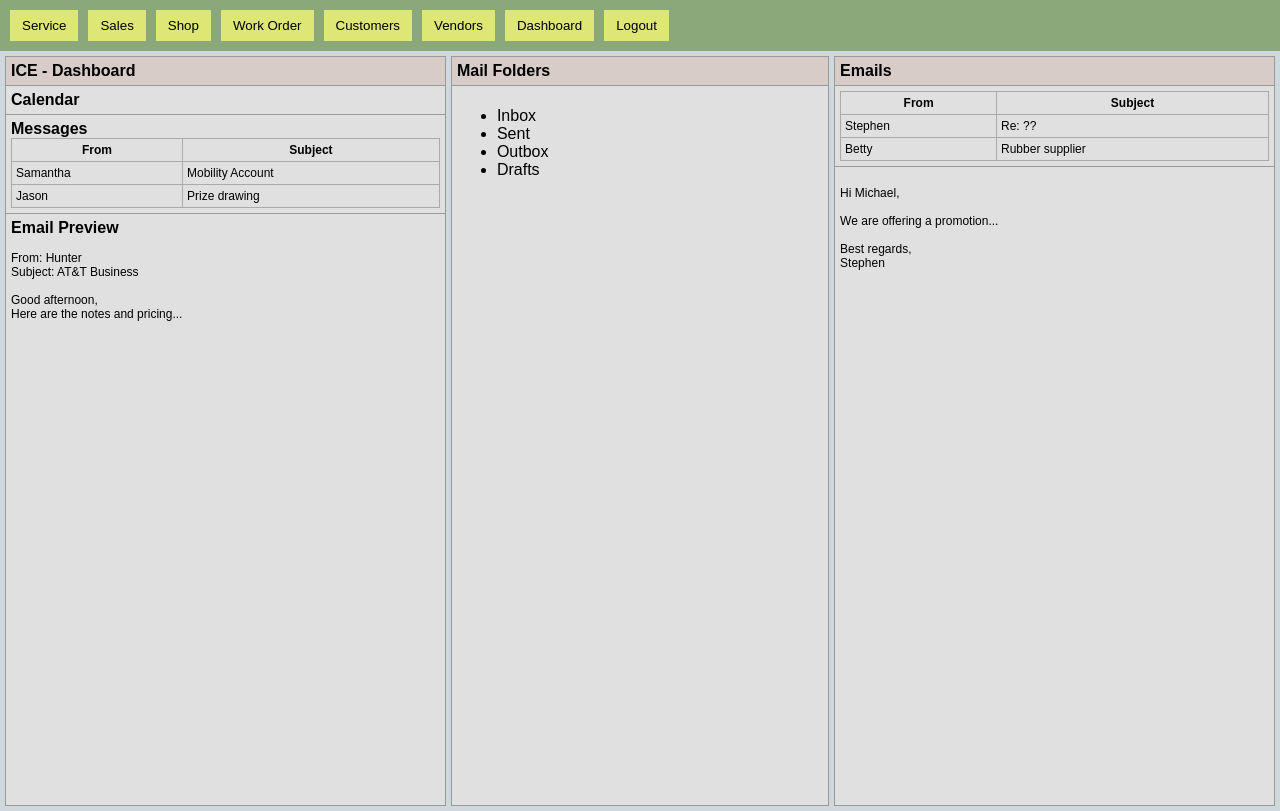
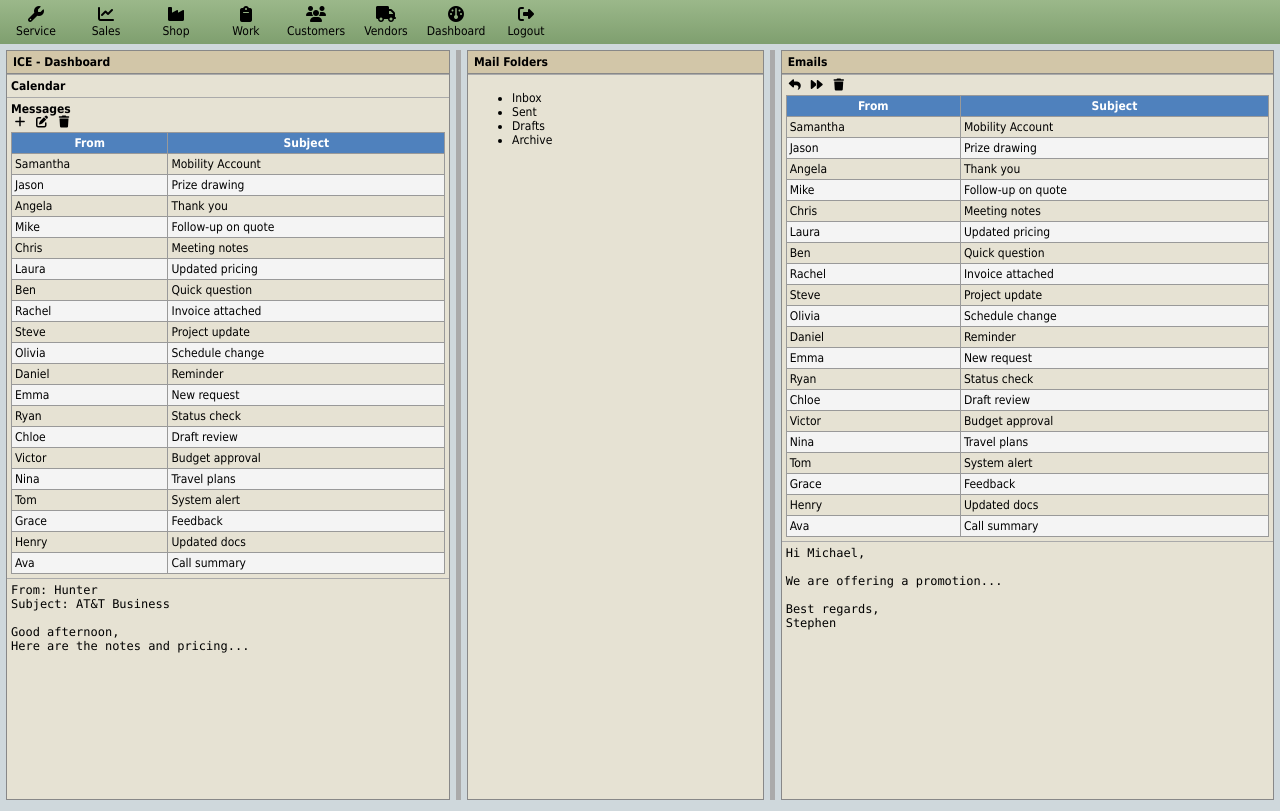
Before and after one commit to CameronBrooksWalker/NewICE, a plain HTML site: page index.html in a window 1280 px wide. Drawn offline with Linux system fonts and the light colour scheme.

Commit message:
Refactor index.html for improved layout and styles

```diff
--- a/index.html
+++ b/index.html
@@ -4,127 +4,133 @@
 <meta charset="UTF-8">
 <meta name="viewport" content="width=device-width, initial-scale=1.0">
 <title>ICE UI Replica</title>
+
+<!-- Open source icons via CDN (no local files, your server can relax) -->
+<link href="https://cdnjs.cloudflare.com/ajax/libs/font-awesome/6.5.0/css/all.min.css" rel="stylesheet">
+
 <style>
-body {
-  margin: 0;
-  font-family: Arial, sans-serif;
-  background: #cfd8dc;
+body { margin:0; font-family:Tahoma, Arial; background:#cfd8dc; font-size:12px; }
+
+.header {
+  background: linear-gradient(#9bb88a,#7f9f6f);
+  padding:6px; display:flex; gap:10px; align-items:center;
 }
 
-.header {
-  background: #8aa879;
-  padding: 10px;
-  display: flex;
-  gap: 10px;
+.toolbar-btn { text-align:center; width:60px; cursor:pointer; }
+.toolbar-btn i { display:block; font-size:16px; margin-bottom:2px; }
+
+.container { display:flex; height:calc(100vh - 50px); gap:6px; padding:6px; }
+.window { background:#e6e2d3; border:1px solid #888; display:flex; flex-direction:column; position:relative; }
+.titlebar { background:#d2c6a8; padding:4px 6px; font-weight:bold; border-bottom:1px solid #888; }
+.content { flex:1; display:flex; flex-direction:column; overflow:hidden; }
+.panel { border-top:1px solid #aaa; padding:4px; overflow:auto; }
+
+.left { width:36%; }
+.middle { width:24%; }
+.right { width:40%; }
+
+.resizer { width:5px; cursor:col-resize; background:#aaa; }
+
+.table { width:100%; border-collapse:collapse; }
+.table th { background:#4f81bd; color:#fff; cursor:pointer; }
+.table th, .table td { border:1px solid #999; padding:3px; }
+.table tr:nth-child(even){ background:#f4f4f4; }
+
+.email-preview { white-space:pre-wrap; font-family:Consolas, monospace; }
+
+.small-toolbar { display:flex; gap:4px; margin-bottom:4px; }
+.small-toolbar i { width:18px; text-align:center; cursor:pointer; }
+
+/* fake spinner */
+.spinner {
+  display:none;
+  position:absolute; inset:0;
+  background:rgba(255,255,255,0.6);
+  align-items:center; justify-content:center;
 }
+.spinner i { font-size:30px; animation:spin 1s linear infinite; }
+@keyframes spin { from{transform:rotate(0)} to{transform:rotate(360deg)} }
 
-.header button {
-  background: #dce775;
-  border: none;
-  padding: 8px 12px;
-  cursor: pointer;
+/* context menu */
+.context-menu {
+  position:absolute; display:none;
+  background:#fff; border:1px solid #888;
+  z-index:999; font-size:12px;
 }
+.context-menu div { padding:5px 10px; cursor:pointer; }
+.context-menu div:hover { background:#eee; }
 
-.container {
-  display: flex;
-  height: calc(100vh - 50px);
-  gap: 5px;
-  padding: 5px;
-}
-
-.window {
-  background: #e0e0e0;
-  border: 1px solid #999;
-  display: flex;
-  flex-direction: column;
-}
-
-.titlebar {
-  background: #d7ccc8;
-  padding: 5px;
-  font-weight: bold;
-  display: flex;
-  justify-content: space-between;
-}
-
-.content {
-  flex: 1;
-  display: flex;
-  flex-direction: column;
-  overflow: hidden;
-}
-
-.panel {
-  border-top: 1px solid #999;
-  padding: 5px;
-  overflow: auto;
-}
-
-.left { width: 35%; }
-.middle { width: 30%; }
-.right { width: 35%; }
-
-.table {
-  width: 100%;
-  border-collapse: collapse;
-  font-size: 12px;
-}
-
-.table th, .table td {
-  border: 1px solid #aaa;
-  padding: 4px;
-}
-
-.email-preview {
-  font-size: 12px;
-  white-space: pre-wrap;
-}
 </style>
 </head>
 <body>
 
 <div class="header">
-  <button>Service</button>
-  <button>Sales</button>
-  <button>Shop</button>
-  <button>Work Order</button>
-  <button>Customers</button>
-  <button>Vendors</button>
-  <button>Dashboard</button>
-  <button>Logout</button>
+  <div class="toolbar-btn"><i class="fa fa-wrench"></i>Service</div>
+  <div class="toolbar-btn"><i class="fa fa-chart-line"></i>Sales</div>
+  <div class="toolbar-btn"><i class="fa fa-industry"></i>Shop</div>
+  <div class="toolbar-btn"><i class="fa fa-clipboard"></i>Work</div>
+  <div class="toolbar-btn"><i class="fa fa-users"></i>Customers</div>
+  <div class="toolbar-btn"><i class="fa fa-truck"></i>Vendors</div>
+  <div class="toolbar-btn"><i class="fa fa-gauge"></i>Dashboard</div>
+  <div class="toolbar-btn"><i class="fa fa-sign-out-alt"></i>Logout</div>
 </div>
 
-<div class="container">
+<div class="container" id="container">
 
-  <!-- LEFT WINDOW -->
 <div class="window left">
+  <div class="spinner"><i class="fa fa-spinner"></i></div>
   <div class="titlebar">ICE - Dashboard</div>
   <div class="content">
+
+    <div class="panel"><b>Calendar</b></div>
+
     <div class="panel">
-        <strong>Calendar</strong>
+      <b>Messages</b>
+      <div class="small-toolbar">
+        <i class="fa fa-plus"></i>
+        <i class="fa fa-edit"></i>
+        <i class="fa fa-trash"></i>
       </div>
-      <div class="panel">
-        <strong>Messages</strong>
-        <table class="table">
-          <tr><th>From</th><th>Subject</th></tr>
+      <table class="table" id="msgTable">
+        <thead>
+          <tr><th onclick="sortTable(0,'msgTable')">From</th><th onclick="sortTable(1,'msgTable')">Subject</th></tr>
+        </thead>
+        <tbody>
 <tr><td>Samantha</td><td>Mobility Account</td></tr>
 <tr><td>Jason</td><td>Prize drawing</td></tr>
+<tr><td>Angela</td><td>Thank you</td></tr>
+<tr><td>Mike</td><td>Follow-up on quote</td></tr>
+<tr><td>Chris</td><td>Meeting notes</td></tr>
+<tr><td>Laura</td><td>Updated pricing</td></tr>
+<tr><td>Ben</td><td>Quick question</td></tr>
+<tr><td>Rachel</td><td>Invoice attached</td></tr>
+<tr><td>Steve</td><td>Project update</td></tr>
+<tr><td>Olivia</td><td>Schedule change</td></tr>
+<tr><td>Daniel</td><td>Reminder</td></tr>
+<tr><td>Emma</td><td>New request</td></tr>
+<tr><td>Ryan</td><td>Status check</td></tr>
+<tr><td>Chloe</td><td>Draft review</td></tr>
+<tr><td>Victor</td><td>Budget approval</td></tr>
+<tr><td>Nina</td><td>Travel plans</td></tr>
+<tr><td>Tom</td><td>System alert</td></tr>
+<tr><td>Grace</td><td>Feedback</td></tr>
+<tr><td>Henry</td><td>Updated docs</td></tr>
+<tr><td>Ava</td><td>Call summary</td></tr>
+</tbody>
       </table>
     </div>
-      <div class="panel">
-        <strong>Email Preview</strong>
-        <div class="email-preview">
-From: Hunter
+
+    <div class="panel email-preview">From: Hunter
 Subject: AT&T Business
 
 Good afternoon,
-Here are the notes and pricing...
-        </div>
-      </div>
+Here are the notes and pricing...</div>
+
   </div>
 </div>
 
-  <!-- MIDDLE WINDOW -->
+<div class="resizer" onmousedown="initResize(event)"></div>
+
 <div class="window middle">
   <div class="titlebar">Mail Folders</div>
   <div class="content">
@@ -132,36 +138,129 @@ Here are the notes and pricing...
       <ul>
         <li>Inbox</li>
         <li>Sent</li>
-          <li>Outbox</li>
         <li>Drafts</li>
+        <li>Archive</li>
       </ul>
     </div>
   </div>
 </div>
 
-  <!-- RIGHT WINDOW -->
-  <div class="window right">
+<div class="resizer" onmousedown="initResize(event)"></div>
+
+<div class="window right" oncontextmenu="showMenu(event)">
+  <div class="spinner"><i class="fa fa-spinner"></i></div>
   <div class="titlebar">Emails</div>
   <div class="content">
+
     <div class="panel">
-        <table class="table">
-          <tr><th>From</th><th>Subject</th></tr>
-          <tr><td>Stephen</td><td>Re: ??</td></tr>
-          <tr><td>Betty</td><td>Rubber supplier</td></tr>
+      <div class="small-toolbar">
+        <i class="fa fa-reply"></i>
+        <i class="fa fa-forward"></i>
+        <i class="fa fa-trash"></i>
+      </div>
+      <table class="table" id="emailTable">
+        <thead>
+          <tr><th onclick="sortTable(0,'emailTable')">From</th><th onclick="sortTable(1,'emailTable')">Subject</th></tr>
+        </thead>
+        <tbody>
+<tr><td>Samantha</td><td>Mobility Account</td></tr>
+<tr><td>Jason</td><td>Prize drawing</td></tr>
+<tr><td>Angela</td><td>Thank you</td></tr>
+<tr><td>Mike</td><td>Follow-up on quote</td></tr>
+<tr><td>Chris</td><td>Meeting notes</td></tr>
+<tr><td>Laura</td><td>Updated pricing</td></tr>
+<tr><td>Ben</td><td>Quick question</td></tr>
+<tr><td>Rachel</td><td>Invoice attached</td></tr>
+<tr><td>Steve</td><td>Project update</td></tr>
+<tr><td>Olivia</td><td>Schedule change</td></tr>
+<tr><td>Daniel</td><td>Reminder</td></tr>
+<tr><td>Emma</td><td>New request</td></tr>
+<tr><td>Ryan</td><td>Status check</td></tr>
+<tr><td>Chloe</td><td>Draft review</td></tr>
+<tr><td>Victor</td><td>Budget approval</td></tr>
+<tr><td>Nina</td><td>Travel plans</td></tr>
+<tr><td>Tom</td><td>System alert</td></tr>
+<tr><td>Grace</td><td>Feedback</td></tr>
+<tr><td>Henry</td><td>Updated docs</td></tr>
+<tr><td>Ava</td><td>Call summary</td></tr>
+</tbody>
       </table>
     </div>
-      <div class="panel email-preview">
-Hi Michael,
+
+    <div class="panel email-preview">Hi Michael,
 
 We are offering a promotion...
 
 Best regards,
-Stephen
-      </div>
+Stephen</div>
+
   </div>
 </div>
 
 </div>
 
+<!-- context menu -->
+<div class="context-menu" id="menu">
+  <div onclick="fakeAction()">Open</div>
+  <div onclick="fakeAction()">Reply</div>
+  <div onclick="fakeAction()">Delete</div>
+</div>
+
+<script>
+function sortTable(col, id) {
+  const t = document.getElementById(id);
+  const rows = Array.from(t.tBodies[0].rows);
+  const asc = t.dataset.sort !== 'asc';
+  rows.sort((a,b)=>{
+    return asc
+      ? a.cells[col].innerText.localeCompare(b.cells[col].innerText)
+      : b.cells[col].innerText.localeCompare(a.cells[col].innerText);
+  });
+  rows.forEach(r=>t.tBodies[0].appendChild(r));
+  t.dataset.sort = asc ? 'asc':'desc';
+}
+
+// resizable panes
+let currentResizer;
+function initResize(e){
+  currentResizer = e.target;
+  document.onmousemove = resize;
+  document.onmouseup = ()=>document.onmousemove=null;
+}
+function resize(e){
+  const prev = currentResizer.previousElementSibling;
+  const next = currentResizer.nextElementSibling;
+  const dx = e.movementX;
+  prev.style.width = (prev.offsetWidth + dx) + 'px';
+  next.style.width = (next.offsetWidth - dx) + 'px';
+}
+
+// fake loading
+function fakeLoad(el){
+  const s = el.querySelector('.spinner');
+  s.style.display='flex';
+  setTimeout(()=>s.style.display='none',1000);
+}
+
+// context menu
+function showMenu(e){
+  e.preventDefault();
+  const m = document.getElementById('menu');
+  m.style.display='block';
+  m.style.left = e.pageX+'px';
+  m.style.top = e.pageY+'px';
+}
+
+document.onclick = ()=> document.getElementById('menu').style.display='none';
+
+function fakeAction(){ alert('Action completed. Probably.'); }
+
+// trigger fake loading randomly for realism
+setInterval(()=>{
+  const wins = document.querySelectorAll('.window');
+  fakeLoad(wins[Math.floor(Math.random()*wins.length)]);
+},5000);
+</script>
+
 </body>
 </html>
```
Lines whose indentation alone changed are shown as unchanged.
